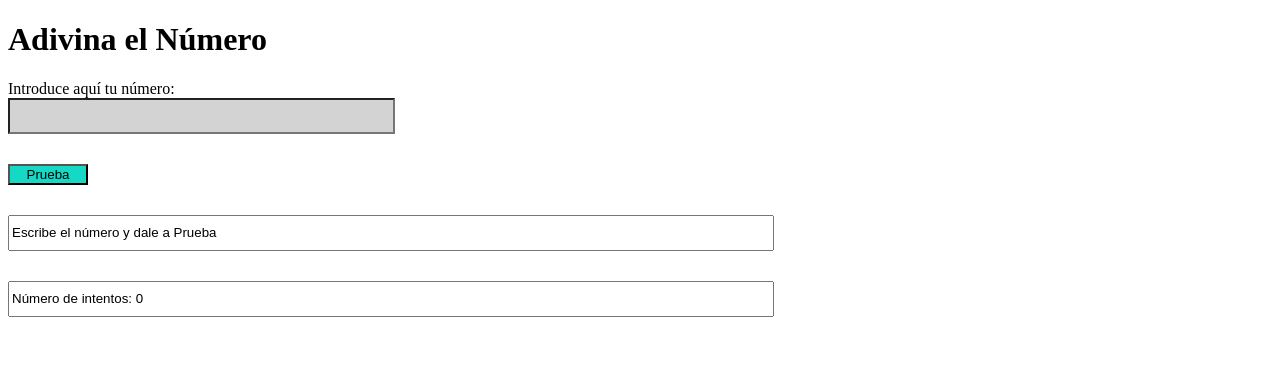
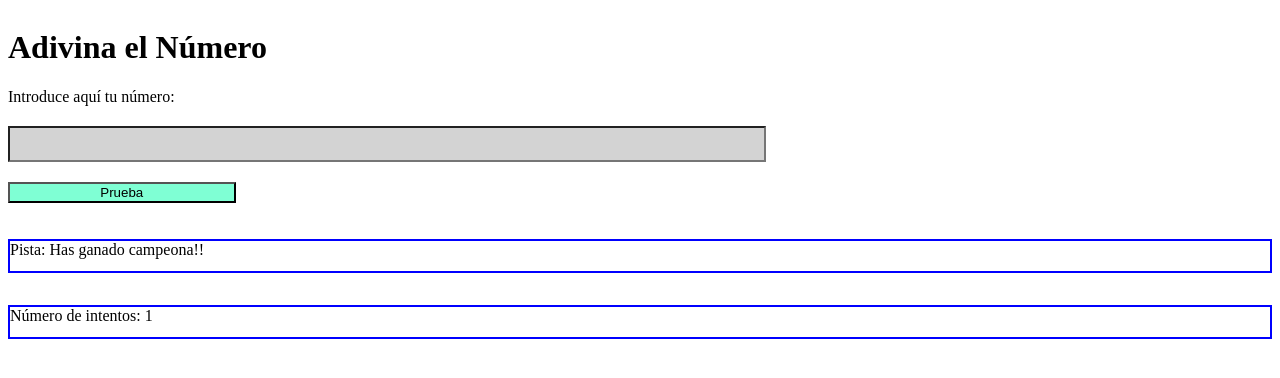
Before and after one commit to Aleha20/Contador_de_intentos, a plain HTML site: page index.html in a window 1280 px wide. Both pictures are taken after a click on the button "Prueba". Drawn offline with Linux system fonts and the light colour scheme.

Commit message:
Add issues try fix 33

```diff
--- a/index.html
+++ b/index.html
@@ -4,38 +4,30 @@
     <meta charset="UTF-8" />
     <meta name="viewport" content="width=device-width, initial-scale=1.0" />
     <title>Document</title>
-    <link rel="stylesheet" href="./main.css" />
+    <link rel="stylesheet" href="./styles/main.css" />
   </head>
   <body>
     <main class="main">
       <h1 class="title">Adivina el Número</h1>
-      <div class="container">
       <form class="form">
-          <label for="js-type__number">Introduce aquí tu número:</label>
-          <input class="type__number" type="number" name="type-number" />
+        <label class="form-label">Introduce aquí tu número:</label>
+        <input class="js-type-number" type="number" name="type-number" />
 
         <input
-            class="form__button"
+          class="js-try-btn"
           type="button"
           name="try-button"
           value="Prueba"
         />
-
-          <input
-            class="write-number"
-            type="text"
-            name="text"
-            value="Escribe el número y dale a Prueba"
-          />
-          <input
-            class="number__tried"
-            type="text"
-            name="text"
-            value="Número de intentos: 0"
-          />
       </form>
-      </div>
+      <p class="js-write">
+        Pista:
+        <span class="js-write-try">Escribe el número y dale a Prueba</span>
+      </p>
+      <p class="js-counter">
+        Número de intentos: <span class="js-attemps">0</span>
+      </p>
     </main>
-    <script type="text/javascript" src="./main.js"></script>
+    <script type="text/javascript" src="./js/main.js"></script>
   </body>
 </html>
--- /dev/null
+++ b/js/main.js
@@ -0,0 +1,49 @@
+'use strict';
+
+const inputNumber = document.querySelector('.js-type-number');
+const tryBtn = document.querySelector('.js-try-btn');
+const writeAnswer = document.querySelector('.js-write-try');
+const counterAttemps = document.querySelector('.js-attemps');
+
+function getRandomNumber(max) {
+  return Math.ceil(Math.random() * max);
+}
+let randomNumber = getRandomNumber(100);
+console.log(randomNumber);
+
+function conectRandomNumber(event) {
+  let userNumber = inputNumber.value;
+  userNumber = parseInt(inputNumber.value);
+  if (userNumber < 1 || userNumber > 100) {
+    writeAnswer.innerHTML = 'El número debe estar entre 1 y 100'; // lo imprime en la web
+    console.log('número muy grande o muy pequeño'); //esto lo  imprime por consola
+  } else if (userNumber > randomNumber) {
+    writeAnswer.innerHTML = 'Demasiado alto'; // lo imprime en la web
+    console.log('pasa por aquí'); //esto lo  imprime por consola
+  } else if (userNumber < randomNumber) {
+    writeAnswer.innerHTML = 'Demasiado bajo'; // lo imprime en la web
+    console.log('era otro numero'); //esto lo  imprime por consola
+  } else if ((userNumber = randomNumber)) {
+    writeAnswer.innerHTML = 'Has ganado campeona!!'; // lo imprime en la web
+    console.log('entra por aquí'); //esto lo  imprime por consola
+  }
+}
+// tryBtn.addEventListener('click', conectRandomNumber);
+// estos eventos los comento porque solo me valen para probar que mi
+// funcion está trabajando correctamente
+
+let getClickAttemps = 0;
+
+function getAttemps() {
+  getClickAttemps += 1;
+  counterAttemps.innerHTML = getClickAttemps;
+}
+// tryBtn.addEventListener('click', getAttemps);
+// estos eventos los comento porque solo me valen para probar que mi
+// funcion está trabajando correctamente
+
+function handleClick() {
+  conectRandomNumber();
+  getAttemps();
+}
+tryBtn.addEventListener('click', handleClick);
--- a/main.css
+++ /dev/null
@@ -1,25 +0,0 @@
-.form {
-  display: flex;
-  flex-direction: column;
-}
-.type__number {
-  margin-bottom: 30px;
-  background-color: lightgrey;
-  width: 30%;
-  height: 30px;
-}
-.form__button {
-  background-color: #14d9c4;
-  margin-bottom: 30px;
-  width: 80px;
-}
-.write-number {
-  width: 60%;
-  height: 30px;
-
-  margin-bottom: 30px;
-}
-.number__tried {
-  width: 60%;
-  height: 30px;
-}
--- a/main.js
+++ /dev/null
@@ -1,20 +0,0 @@
-"use strict";
-let numberElement = document.querySelector(".js-type__number");
-let writeNumberElement = document.querySelector(".write-number");
-let attemptsElement = document.querySelector(".number__tried");
-let btnTry = document.querySelector(".form__button");
-
-// writeNumberElement.innerHTML = writeNumberElement.innerHTML + "Demasiado bajo";
-
-function randomNumber() {
-  let randomNumber = Math.ceil(Math.random() * 100);
-  console.log(Math.ceil(Math.random() * 100));
-  //   if (randomNumber < 1) {
-  //     writeNumberElement.classlist.add("write-number");
-  //   }
-}
-
-btnTry.addEventListener("click", randomNumber);
-
-//dejo comentado lo que sé que no funciona
-//He conseguido que me salga el
--- /dev/null
+++ b/styles/main.css
@@ -0,0 +1,31 @@
+.main {
+  display: flex;
+  flex-direction: column;
+}
+.form {
+  display: flex;
+  flex-direction: column;
+  width: 60%;
+  margin-bottom: 20px;
+}
+.form-label {
+  margin-bottom: 20px;
+}
+.js-type-number {
+  margin-bottom: 20px;
+  height: 30px;
+  background-color: lightgrey;
+}
+
+.js-try-btn {
+  background-color: aquamarine;
+  width: 30%;
+}
+.js-write {
+  border: 2px solid blue;
+  height: 30px;
+}
+.js-counter {
+  border: 2px solid blue;
+  height: 30px;
+}
```
Lines whose indentation alone changed are shown as unchanged.
